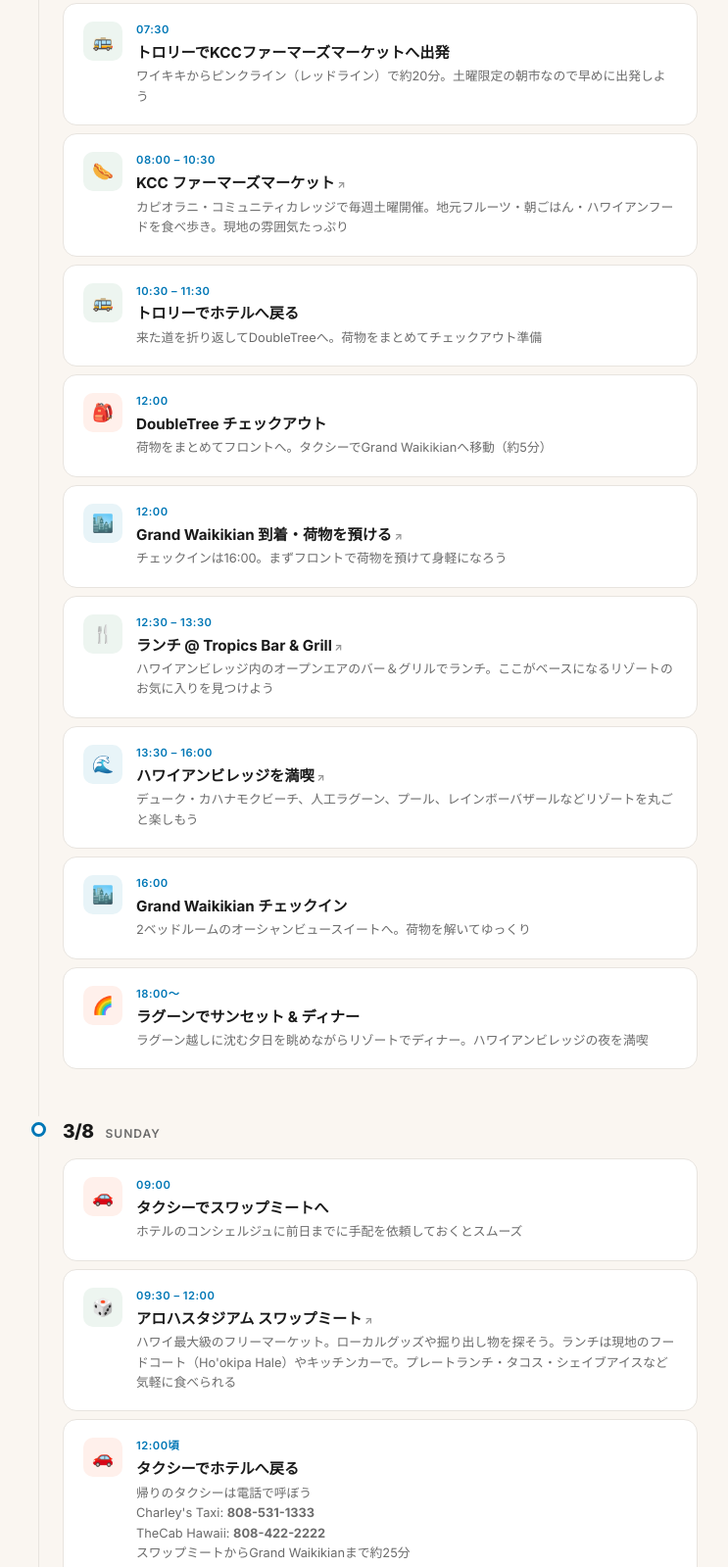
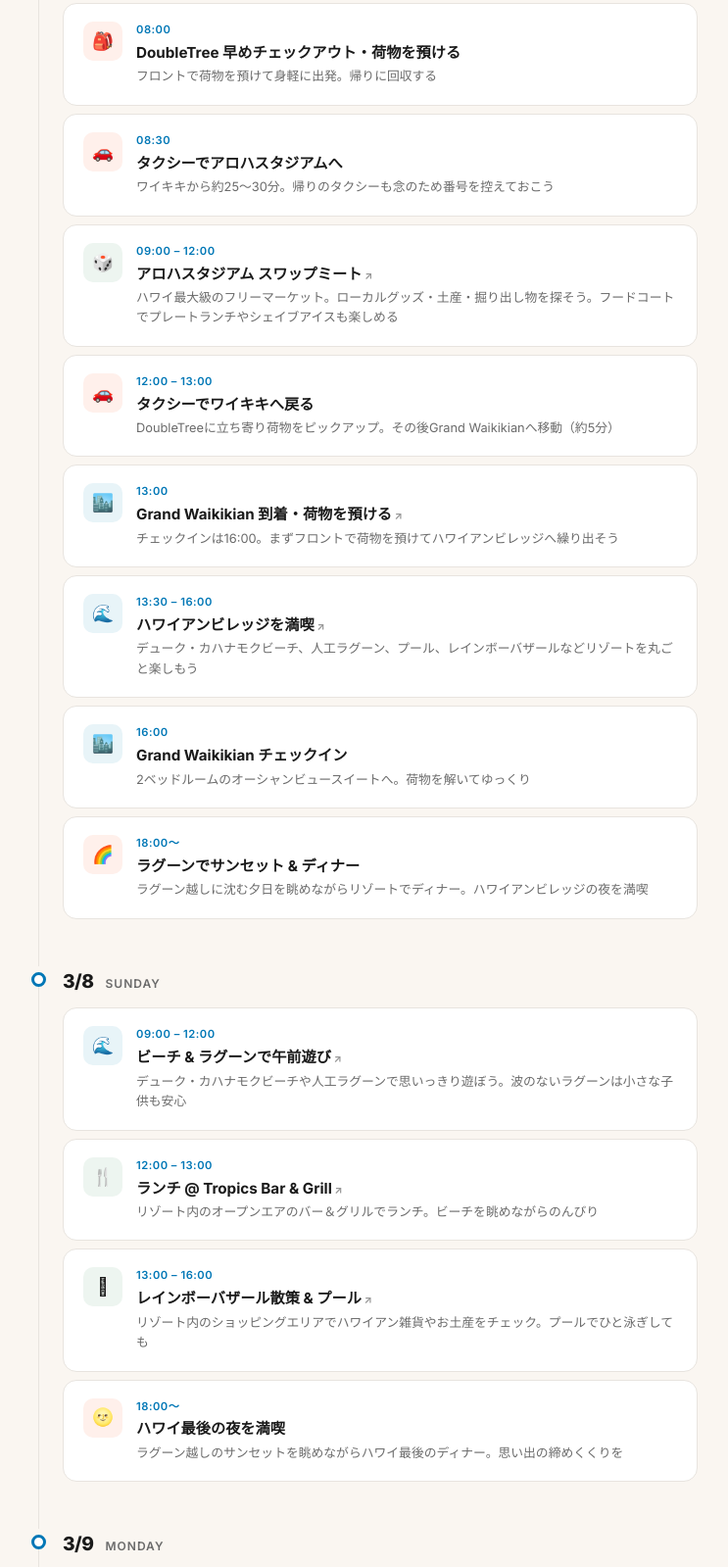
Before and after one commit to DavidWatts-fa/hawaii-2026, a plain HTML site: page index.html in a window 1280 px wide. Shown: the part 3397-4996 px from the top of the page at 98% size, without its empty margins (268-1011 px from the left). Drawn offline with nearby package versions, Linux system fonts and the light colour scheme; a web font is replaced by a local one.

Commit message:
Update 3/7-3/8: Aloha Stadium swap meet + Hawaiian Village day

```diff
--- a/index.html
+++ b/index.html
@@ -880,51 +880,43 @@
         </div>
         <div class="day-cards">
           <div class="day-card">
-            <div class="day-card-icon green">&#128652;</div>
-            <div class="day-card-content">
-              <div class="day-card-time">07:30</div>
-              <div class="day-card-title">トロリーでKCCファーマーズマーケットへ出発</div>
-              <div class="day-card-desc">ワイキキからピンクライン（レッドライン）で約20分。土曜限定の朝市なので早めに出発しよう</div>
-            </div>
-          </div>
-          <div class="day-card">
-            <div class="day-card-icon green">&#127789;</div>
-            <div class="day-card-content">
-              <div class="day-card-time">08:00 &ndash; 10:30</div>
-              <div class="day-card-title"><a href="https://www.google.com/maps/search/?api=1&query=KCC+Farmers+Market+Honolulu" target="_blank">KCC ファーマーズマーケット</a></div>
-              <div class="day-card-desc">カピオラニ・コミュニティカレッジで毎週土曜開催。地元フルーツ・朝ごはん・ハワイアンフードを食べ歩き。現地の雰囲気たっぷり</div>
-            </div>
-          </div>
-          <div class="day-card">
-            <div class="day-card-icon green">&#128652;</div>
-            <div class="day-card-content">
-              <div class="day-card-time">10:30 &ndash; 11:30</div>
-              <div class="day-card-title">トロリーでホテルへ戻る</div>
-              <div class="day-card-desc">来た道を折り返してDoubleTreeへ。荷物をまとめてチェックアウト準備</div>
-            </div>
-          </div>
-          <div class="day-card">
             <div class="day-card-icon orange">&#127890;</div>
             <div class="day-card-content">
-              <div class="day-card-time">12:00</div>
-              <div class="day-card-title">DoubleTree チェックアウト</div>
-              <div class="day-card-desc">荷物をまとめてフロントへ。タクシーでGrand Waikikianへ移動（約5分）</div>
+              <div class="day-card-time">08:00</div>
+              <div class="day-card-title">DoubleTree 早めチェックアウト・荷物を預ける</div>
+              <div class="day-card-desc">フロントで荷物を預けて身軽に出発。帰りに回収する</div>
+            </div>
+          </div>
+          <div class="day-card">
+            <div class="day-card-icon orange">&#128663;</div>
+            <div class="day-card-content">
+              <div class="day-card-time">08:30</div>
+              <div class="day-card-title">タクシーでアロハスタジアムへ</div>
+              <div class="day-card-desc">ワイキキから約25〜30分。帰りのタクシーも念のため番号を控えておこう</div>
+            </div>
+          </div>
+          <div class="day-card">
+            <div class="day-card-icon green">&#127922;</div>
+            <div class="day-card-content">
+              <div class="day-card-time">09:00 &ndash; 12:00</div>
+              <div class="day-card-title"><a href="https://www.google.com/maps/search/?api=1&query=Aloha+Stadium+Swap+Meet+Halawa+Hawaii" target="_blank">アロハスタジアム スワップミート</a></div>
+              <div class="day-card-desc">ハワイ最大級のフリーマーケット。ローカルグッズ・土産・掘り出し物を探そう。フードコートでプレートランチやシェイブアイスも楽しめる</div>
+            </div>
+          </div>
+          <div class="day-card">
+            <div class="day-card-icon orange">&#128663;</div>
+            <div class="day-card-content">
+              <div class="day-card-time">12:00 &ndash; 13:00</div>
+              <div class="day-card-title">タクシーでワイキキへ戻る</div>
+              <div class="day-card-desc">DoubleTreeに立ち寄り荷物をピックアップ。その後Grand Waikikianへ移動（約5分）</div>
             </div>
           </div>
           <div class="day-card">
             <div class="day-card-icon blue">&#127961;&#65039;</div>
             <div class="day-card-content">
-              <div class="day-card-time">12:00</div>
+              <div class="day-card-time">13:00</div>
               <div class="day-card-title"><a href="https://www.google.com/maps/search/?api=1&query=Hilton+Grand+Vacations+Club+Grand+Waikikian+1811+Ala+Moana+Blvd+Honolulu" target="_blank">Grand Waikikian 到着・荷物を預ける</a></div>
-              <div class="day-card-desc">チェックインは16:00。まずフロントで荷物を預けて身軽になろう</div>
-            </div>
-          </div>
-          <div class="day-card">
-            <div class="day-card-icon green">&#127860;</div>
-            <div class="day-card-content">
-              <div class="day-card-time">12:30 &ndash; 13:30</div>
-              <div class="day-card-title"><a href="https://www.google.com/maps/search/?api=1&query=Tropics+Bar+Grill+Hilton+Hawaiian+Village+Honolulu" target="_blank">ランチ @ Tropics Bar &amp; Grill</a></div>
-              <div class="day-card-desc">ハワイアンビレッジ内のオープンエアのバー＆グリルでランチ。ここがベースになるリゾートのお気に入りを見つけよう</div>
+              <div class="day-card-desc">チェックインは16:00。まずフロントで荷物を預けてハワイアンビレッジへ繰り出そう</div>
             </div>
           </div>
           <div class="day-card">
@@ -963,43 +955,35 @@
         </div>
         <div class="day-cards">
           <div class="day-card">
-            <div class="day-card-icon orange">&#128663;</div>
-            <div class="day-card-content">
-              <div class="day-card-time">09:00</div>
-              <div class="day-card-title">タクシーでスワップミートへ</div>
-              <div class="day-card-desc">ホテルのコンシェルジュに前日までに手配を依頼しておくとスムーズ</div>
-            </div>
-          </div>
-          <div class="day-card">
-            <div class="day-card-icon green">&#127922;</div>
-            <div class="day-card-content">
-              <div class="day-card-time">09:30 &ndash; 12:00</div>
-              <div class="day-card-title"><a href="https://www.google.com/maps/search/?api=1&query=Aloha+Stadium+Swap+Meet+Halawa+Hawaii" target="_blank">アロハスタジアム スワップミート</a></div>
-              <div class="day-card-desc">ハワイ最大級のフリーマーケット。ローカルグッズや掘り出し物を探そう。ランチは現地のフードコート（Ho'okipa Hale）やキッチンカーで。プレートランチ・タコス・シェイブアイスなど気軽に食べられる</div>
-            </div>
-          </div>
-          <div class="day-card">
-            <div class="day-card-icon orange">&#128663;</div>
-            <div class="day-card-content">
-              <div class="day-card-time">12:00頃</div>
-              <div class="day-card-title">タクシーでホテルへ戻る</div>
-              <div class="day-card-desc">帰りのタクシーは電話で呼ぼう<br>Charley's Taxi: <strong>808-531-1333</strong><br>TheCab Hawaii: <strong>808-422-2222</strong><br>スワップミートからGrand Waikikianまで約25分</div>
-            </div>
-          </div>
-          <div class="day-card">
-            <div class="day-card-icon blue">&#127774;</div>
-            <div class="day-card-content">
-              <div class="day-card-time">13:00 &ndash; 17:00</div>
-              <div class="day-card-title">午後は自由時間</div>
-              <div class="day-card-desc">ヒルトンのラグーンやプールでのんびり、ワイキキビーチで砂遊び、アラモアナでお土産探しなど。最後のハワイ時間を自由に満喫しよう</div>
+            <div class="day-card-icon blue">&#127754;</div>
+            <div class="day-card-content">
+              <div class="day-card-time">09:00 &ndash; 12:00</div>
+              <div class="day-card-title"><a href="https://www.google.com/maps/search/?api=1&query=Duke+Kahanamoku+Beach+Honolulu" target="_blank">ビーチ &amp; ラグーンで午前遊び</a></div>
+              <div class="day-card-desc">デューク・カハナモクビーチや人工ラグーンで思いっきり遊ぼう。波のないラグーンは小さな子供も安心</div>
+            </div>
+          </div>
+          <div class="day-card">
+            <div class="day-card-icon green">&#127860;</div>
+            <div class="day-card-content">
+              <div class="day-card-time">12:00 &ndash; 13:00</div>
+              <div class="day-card-title"><a href="https://www.google.com/maps/search/?api=1&query=Tropics+Bar+Grill+Hilton+Hawaiian+Village+Honolulu" target="_blank">ランチ @ Tropics Bar &amp; Grill</a></div>
+              <div class="day-card-desc">リゾート内のオープンエアのバー＆グリルでランチ。ビーチを眺めながらのんびり</div>
+            </div>
+          </div>
+          <div class="day-card">
+            <div class="day-card-icon green">&#127717;&#65039;</div>
+            <div class="day-card-content">
+              <div class="day-card-time">13:00 &ndash; 16:00</div>
+              <div class="day-card-title"><a href="https://www.google.com/maps/search/?api=1&query=Hilton+Hawaiian+Village+Waikiki+Beach+Resort" target="_blank">レインボーバザール散策 &amp; プール</a></div>
+              <div class="day-card-desc">リゾート内のショッピングエリアでハワイアン雑貨やお土産をチェック。プールでひと泳ぎしても</div>
             </div>
           </div>
           <div class="day-card">
             <div class="day-card-icon orange">&#127773;</div>
             <div class="day-card-content">
-              <div class="day-card-time">Evening</div>
-              <div class="day-card-title">最後の夜を満喫</div>
-              <div class="day-card-desc">ヒルトンのラグーンでサンセットを眺めながら、ハワイ最後のディナー</div>
+              <div class="day-card-time">18:00〜</div>
+              <div class="day-card-title">ハワイ最後の夜を満喫</div>
+              <div class="day-card-desc">ラグーン越しのサンセットを眺めながらハワイ最後のディナー。思い出の締めくくりを</div>
             </div>
           </div>
         </div>
```
